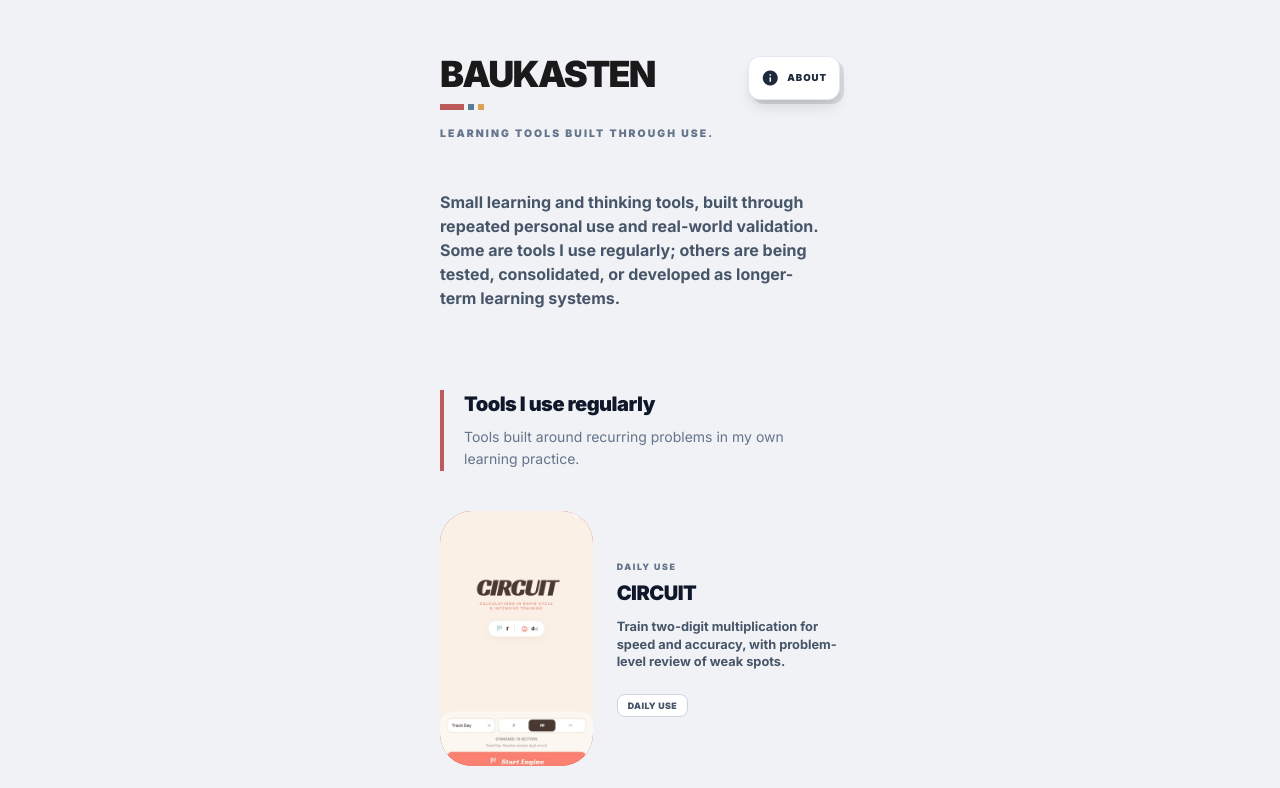
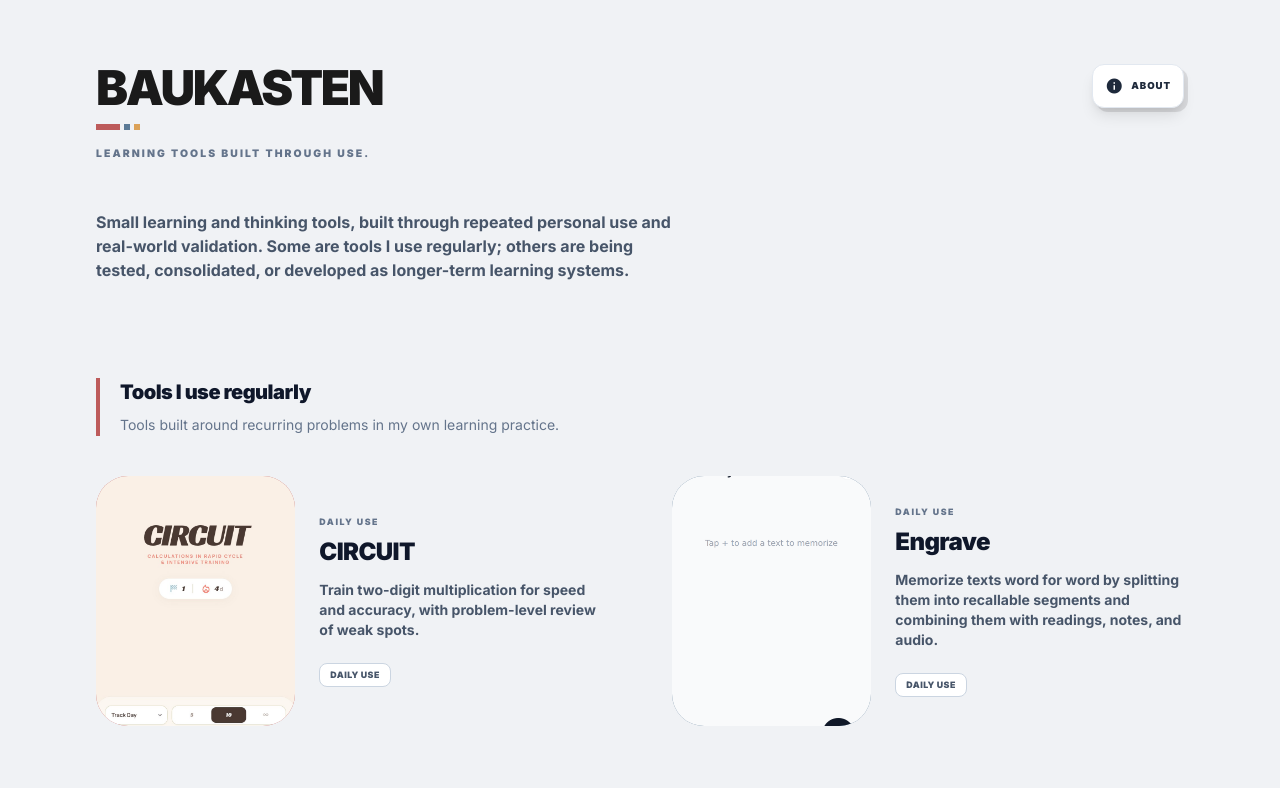
Before and after one commit to Josh-Temple/Baukasten, a React (Vite) app: page / in a window 1280 px wide. Shown: the top 788 px of the page. Built offline with nearby package versions, Linux system fonts and the light colour scheme.

Commit message:
Improve Baukasten desktop responsiveness
* Improve responsive desktop gallery layout

* Widen header for desktop layouts

* Tune project cards for wider screens

* Improve desktop project detail layout

* Widen about view for desktop reading

* Document responsive desktop layout rules

```diff
--- a/App.tsx
+++ b/App.tsx
@@ -19,18 +19,18 @@ const App: React.FC = () => {
   return (
     <div className="min-h-screen bg-[#F0F2F5] text-slate-900 font-sans pb-24 overflow-x-hidden selection:bg-black selection:text-white">
       <Header onInfoClick={() => setView('info')} />
-      <main className="w-full max-w-md mx-auto px-6">
-        <p className="max-w-sm text-sm sm:text-base font-bold leading-relaxed text-slate-600 mb-20">
+      <main className="w-full max-w-6xl mx-auto px-6 lg:px-8">
+        <p className="max-w-xl text-sm sm:text-base font-bold leading-relaxed text-slate-600 mb-20 lg:mb-24">
           Small learning and thinking tools, built through repeated personal use and real-world validation. Some are tools I use regularly; others are being tested, consolidated, or developed as longer-term learning systems.
         </p>
-        <div className="space-y-24">
+        <div className="space-y-24 lg:space-y-32">
           {PORTFOLIO_GROUPS.map(group => (
             <section key={group.id} aria-labelledby={`group-${group.id}`}>
-              <header className="mb-10 border-l-4 border-[#BD5B5B] pl-5">
+              <header className="mb-10 max-w-xl border-l-4 border-[#BD5B5B] pl-5">
                 <h2 id={`group-${group.id}`} className="text-xl font-black tracking-tight text-slate-900">{group.title}</h2>
                 <p className="mt-2 text-sm leading-relaxed text-slate-500">{group.description}</p>
               </header>
-              <div className="space-y-14">
+              <div className="space-y-14 md:grid md:grid-cols-2 md:gap-x-12 md:gap-y-16 md:space-y-0 lg:gap-x-16">
                 {PROJECTS.filter(project => project.group === group.id).map(project => (
                   <ProjectCard key={project.id} project={project} onClick={() => { setSelectedProjectId(project.id); setView('project'); window.scrollTo(0, 0); }} />
                 ))}
--- a/components/Header.tsx
+++ b/components/Header.tsx
@@ -1,9 +1,9 @@
 import React from 'react';
 
 export const Header: React.FC<{ onInfoClick: () => void }> = ({ onInfoClick }) => (
-  <header className="mb-12 w-full max-w-md mx-auto px-6 pt-14 flex justify-between items-start">
+  <header className="mb-12 w-full max-w-6xl mx-auto px-6 lg:px-8 pt-14 lg:pt-16 flex justify-between items-start">
     <div className="min-w-0 pr-4">
-      <h1 className="text-4xl font-[900] tracking-[-0.05em] text-[#1A1A1A] leading-none mb-3">BAUKASTEN</h1>
+      <h1 className="text-4xl lg:text-5xl font-[900] tracking-[-0.05em] text-[#1A1A1A] leading-none mb-3">BAUKASTEN</h1>
       <div className="flex gap-1" aria-hidden="true"><div className="h-1.5 w-6 bg-[#BD5B5B]"/><div className="h-1.5 w-1.5 bg-[#5B7A96]"/><div className="h-1.5 w-1.5 bg-[#DCA258]"/></div>
       <p className="mt-4 text-[0.65rem] font-black uppercase tracking-[0.2em] text-slate-500">Learning tools built through use.</p>
     </div>
--- a/components/InfoView.tsx
+++ b/components/InfoView.tsx
@@ -11,13 +11,13 @@ const statuses = [
 export const InfoView: React.FC<{ onBack: () => void }> = ({ onBack }) => (
   <div className="min-h-screen bg-[#F0F2F5] text-slate-900 pb-24 overflow-x-hidden">
     <nav className="sticky top-0 z-40 bg-[#F0F2F5]/90 backdrop-blur-2xl px-6 py-5 flex items-center justify-between border-b border-slate-200"><button onClick={onBack} aria-label="Back to projects" className="w-12 h-12 rounded-2xl flex items-center justify-center bg-white border border-slate-200 text-slate-500 shadow-sm active:scale-90 focus-visible:outline focus-visible:outline-2"><span className="material-icons" aria-hidden="true">chevron_left</span></button><span className="text-base font-black uppercase">About</span><div className="w-12" /></nav>
-    <main className="max-w-md mx-auto px-8 pt-16">
+    <main className="max-w-2xl mx-auto px-8 pt-16 lg:pt-20">
       <div className="w-36 h-36 rounded-full shadow-toy relative mx-auto mb-20 overflow-hidden bg-white" aria-hidden="true"><div className="absolute top-0 left-0 w-20 h-20 bg-[#BD5B5B]"/><div className="absolute bottom-0 right-0 w-20 h-20 bg-[#5B7A96] rounded-full translate-x-1/4 translate-y-1/4"/><div className="absolute top-1/2 left-1/2 w-10 h-10 bg-[#DCA258] rotate-45 -translate-x-1/2 -translate-y-1/2"/></div>
-      <div className="space-y-20">
-        <section><h1 className="text-3xl font-black tracking-tighter mb-6">Why Baukasten exists</h1><p className="text-base font-bold leading-relaxed text-slate-600">Baukasten is a collection of small learning and thinking tools built around recurring problems. The projects are shaped by repeated personal use, then tested or refined when they may help other people.</p></section>
-        <section><h2 className="text-xl font-black mb-6">How projects are selected</h2><ul className="space-y-3">{['Solves a recurring problem', 'Has evidence of real use', 'Supports a clear user task', 'Has an honest current status', 'Adds a distinct idea to the collection'].map(item => <li key={item} className="flex gap-3 text-sm font-bold text-slate-600"><span className="text-[#BD5B5B]">■</span>{item}</li>)}</ul></section>
-        <section><h2 className="text-xl font-black mb-6">Status meanings</h2><dl className="space-y-5">{statuses.map(([term, meaning]) => <div key={term}><dt className="text-xs font-black uppercase tracking-widest text-slate-800">{term}</dt><dd className="mt-1 text-sm leading-relaxed text-slate-600">{meaning}</dd></div>)}</dl></section>
-        <section><h2 className="text-xl font-black mb-6">Current approach</h2><p className="text-base font-bold leading-relaxed text-slate-600">Use before expansion. Validate before major features. Keep specialist tools specialist when their narrow focus is their strength.</p></section>
+      <div className="space-y-20 lg:space-y-24">
+        <section><h1 className="text-3xl lg:text-4xl font-black tracking-tighter mb-6">Why Baukasten exists</h1><p className="text-base lg:text-lg font-bold leading-relaxed text-slate-600">Baukasten is a collection of small learning and thinking tools built around recurring problems. The projects are shaped by repeated personal use, then tested or refined when they may help other people.</p></section>
+        <section><h2 className="text-xl font-black mb-6">How projects are selected</h2><ul className="space-y-3">{['Solves a recurring problem', 'Has evidence of real use', 'Supports a clear user task', 'Has an honest current status', 'Adds a distinct idea to the collection'].map(item => <li key={item} className="flex gap-3 text-sm lg:text-base font-bold text-slate-600"><span className="text-[#BD5B5B]">■</span>{item}</li>)}</ul></section>
+        <section><h2 className="text-xl font-black mb-6">Status meanings</h2><dl className="space-y-5 sm:grid sm:grid-cols-2 sm:gap-x-10 sm:gap-y-7 sm:space-y-0">{statuses.map(([term, meaning]) => <div key={term}><dt className="text-xs font-black uppercase tracking-widest text-slate-800">{term}</dt><dd className="mt-1 text-sm leading-relaxed text-slate-600">{meaning}</dd></div>)}</dl></section>
+        <section><h2 className="text-xl font-black mb-6">Current approach</h2><p className="text-base lg:text-lg font-bold leading-relaxed text-slate-600">Use before expansion. Validate before major features. Keep specialist tools specialist when their narrow focus is their strength.</p></section>
       </div>
       <footer className="mt-24 pt-10 border-t border-slate-200 text-center text-[0.6rem] font-black uppercase tracking-[0.35em] text-slate-400">Baukasten · {new Date().getFullYear()}</footer>
     </main>
--- a/components/ProjectCard.tsx
+++ b/components/ProjectCard.tsx
@@ -5,13 +5,13 @@ export const ProjectCard: React.FC<{ project: Project; onClick: () => void }> =
   const image = project.cardImage ? `./${project.cardImage.replace(/^\//, '')}` : undefined;
   return (
     <article className="grid grid-cols-12 gap-6 items-center group">
-      <button onClick={onClick} aria-label={`View ${project.title} details`} className="col-span-5 w-full aspect-[3/5] rounded-[2rem] relative flex items-center justify-center text-white overflow-hidden transition-transform duration-300 hover:-translate-y-1 active:scale-95 focus-visible:outline focus-visible:outline-2 focus-visible:outline-offset-4" style={{ backgroundColor: project.themeColor }}>
+      <button onClick={onClick} aria-label={`View ${project.title} details`} className="col-span-5 w-full aspect-[3/5] md:aspect-[4/5] rounded-[2rem] relative flex items-center justify-center text-white overflow-hidden transition-transform duration-300 hover:-translate-y-1 active:scale-95 focus-visible:outline focus-visible:outline-2 focus-visible:outline-offset-4" style={{ backgroundColor: project.themeColor }}>
         {image ? <img src={image} alt={`${project.title} interface`} className="absolute inset-0 h-full w-full object-cover" loading="lazy" /> : <span className="material-icons text-5xl opacity-80" aria-hidden="true">{project.iconName}</span>}
       </button>
       <div className="col-span-7 min-w-0">
         <p className="text-[0.55rem] font-black uppercase tracking-[0.18em] text-slate-500 mb-2">{project.group.replaceAll('-', ' ')}</p>
-        <h3 className="text-xl font-black tracking-tight leading-tight text-slate-900 mb-3 break-words">{project.title}</h3>
-        <p className="text-[0.8rem] text-slate-600 leading-snug font-bold mb-5">{project.oneLiner}</p>
+        <h3 className="text-xl lg:text-2xl font-black tracking-tight leading-tight text-slate-900 mb-3 break-words">{project.title}</h3>
+        <p className="text-[0.8rem] lg:text-sm text-slate-600 leading-snug font-bold mb-5">{project.oneLiner}</p>
         <span className="inline-block px-2.5 py-1 rounded-lg border border-slate-300 text-[0.55rem] font-black text-slate-600 tracking-wider uppercase bg-white">{project.status}</span>
       </div>
     </article>
```
Also changed, not shown: components/ProjectDetail.tsx (+7 -7 lines), 1 other file (tests, documents, lock files or other folders).
